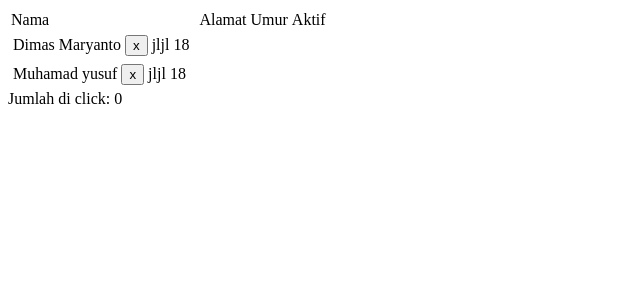
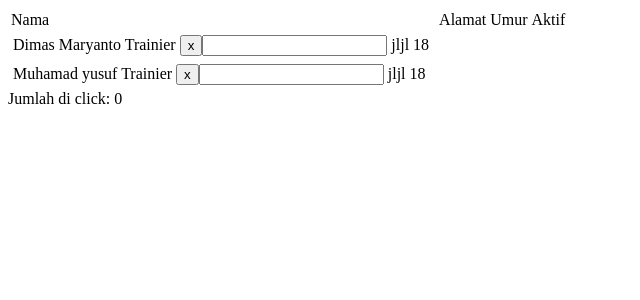
Before and after one commit to tabeldatadotcom/angular-bootcamp-2019, an Angular app: page / in a window 1280 px wide. Shown: the top 300 px of the page, without its empty margins (0-640 px from the left). Built offline with nearby package versions, Linux system fonts and the light colour scheme.

Commit message:
update fungsi

```diff
--- a/src/app/list/cell/cell.component.html
+++ b/src/app/list/cell/cell.component.html
@@ -1,7 +1,8 @@
 <td>
     {{dataPribadi._nama}}
+    {{jabatan}}
     <button type="button" (click)="handle()">x</button>
-
+    <input type="text" name="nama" id="nama" (input)="handle2($event)">
 </td>
 <td>{{dataPribadi.alamat}}</td>
 <td>{{dataPribadi.umur}}</td>
--- a/src/app/list/cell/cell.component.ts
+++ b/src/app/list/cell/cell.component.ts
@@ -9,7 +9,9 @@ import { Model } from '../list.model';
 export class CellComponent implements OnInit {
 
   @Input() dataPribadi: Model;
+  @Input() jabatan: string;
   @Output() clicked = new EventEmitter<string>();
+  @Output() clicked2 = new EventEmitter<string>();
 
   constructor() { }
 
@@ -20,4 +22,8 @@ export class CellComponent implements OnInit {
     this.clicked.emit(this.dataPribadi._nama);
   }
 
+  handle2(event){
+    this.clicked2.emit(event);
+  }
+
 }
--- a/src/app/list/list.component.html
+++ b/src/app/list/list.component.html
@@ -9,7 +9,7 @@
     </thead>
     <tbody>
         <tr *ngFor="let data of list">
-            <app-cell [dataPribadi]="data" (clicked)="clickedHandler($event)"></app-cell>
+            <app-cell [dataPribadi]="data" [jabatan]="jabatan" (clicked2)="clickedHandler2($event)" (clicked)="clickedHandler($event)"></app-cell>
         </tr>
     </tbody>
 </table>
--- a/src/app/list/list.component.ts
+++ b/src/app/list/list.component.ts
@@ -9,6 +9,7 @@ import { ValueTransformer } from "@angular/compiler/src/util";
 export class ListComponent {
 
     counterClick: number = 0;
+    jabatan: string = "Trainier"
 
     constructor(){
         let value = new Data();
@@ -32,4 +33,8 @@ export class ListComponent {
         this.counterClick++;
         console.log(event);
     }
+
+    clickedHandler2(event:any){
+        console.log(event.data);
+    }
 }
```
